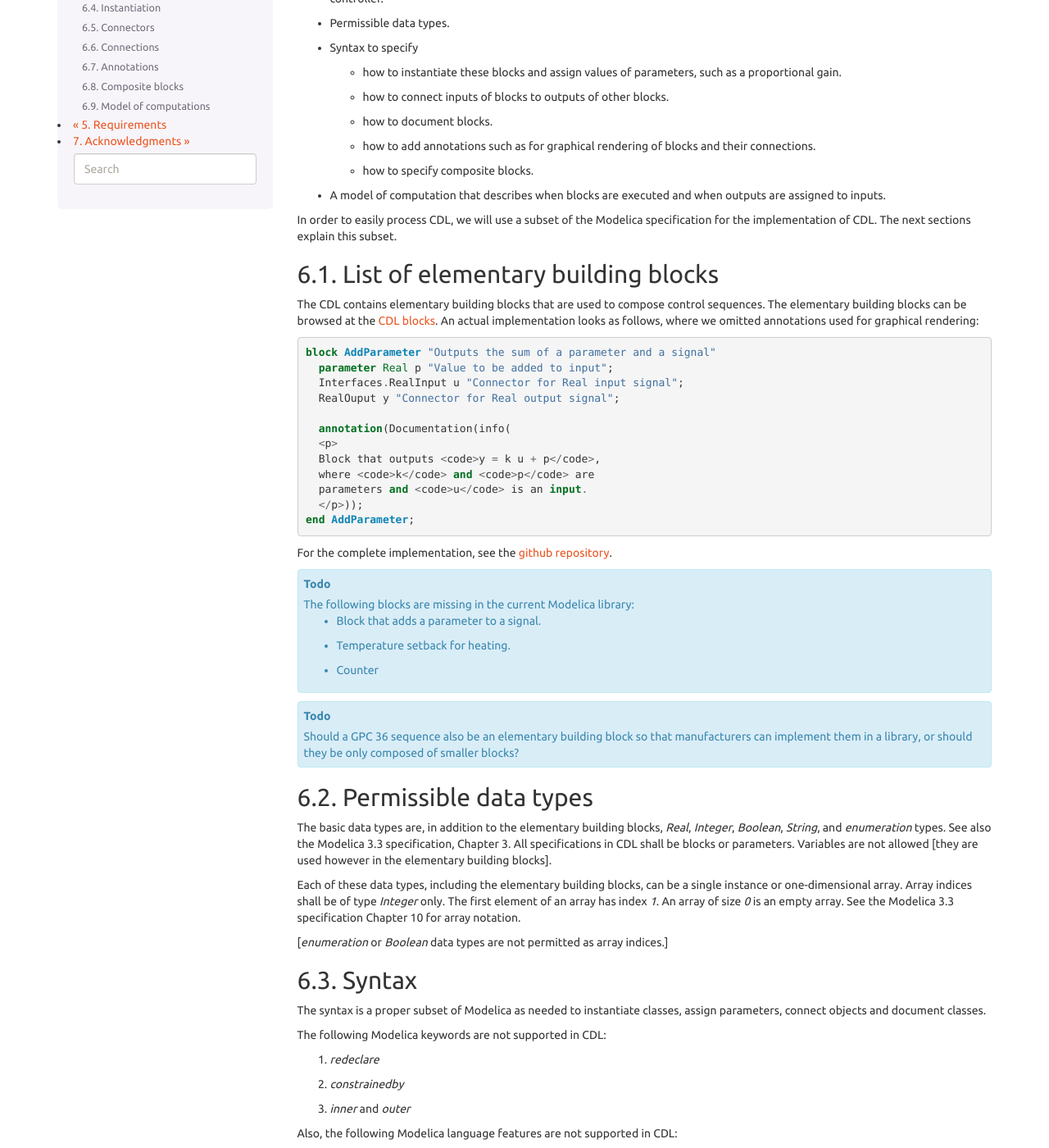
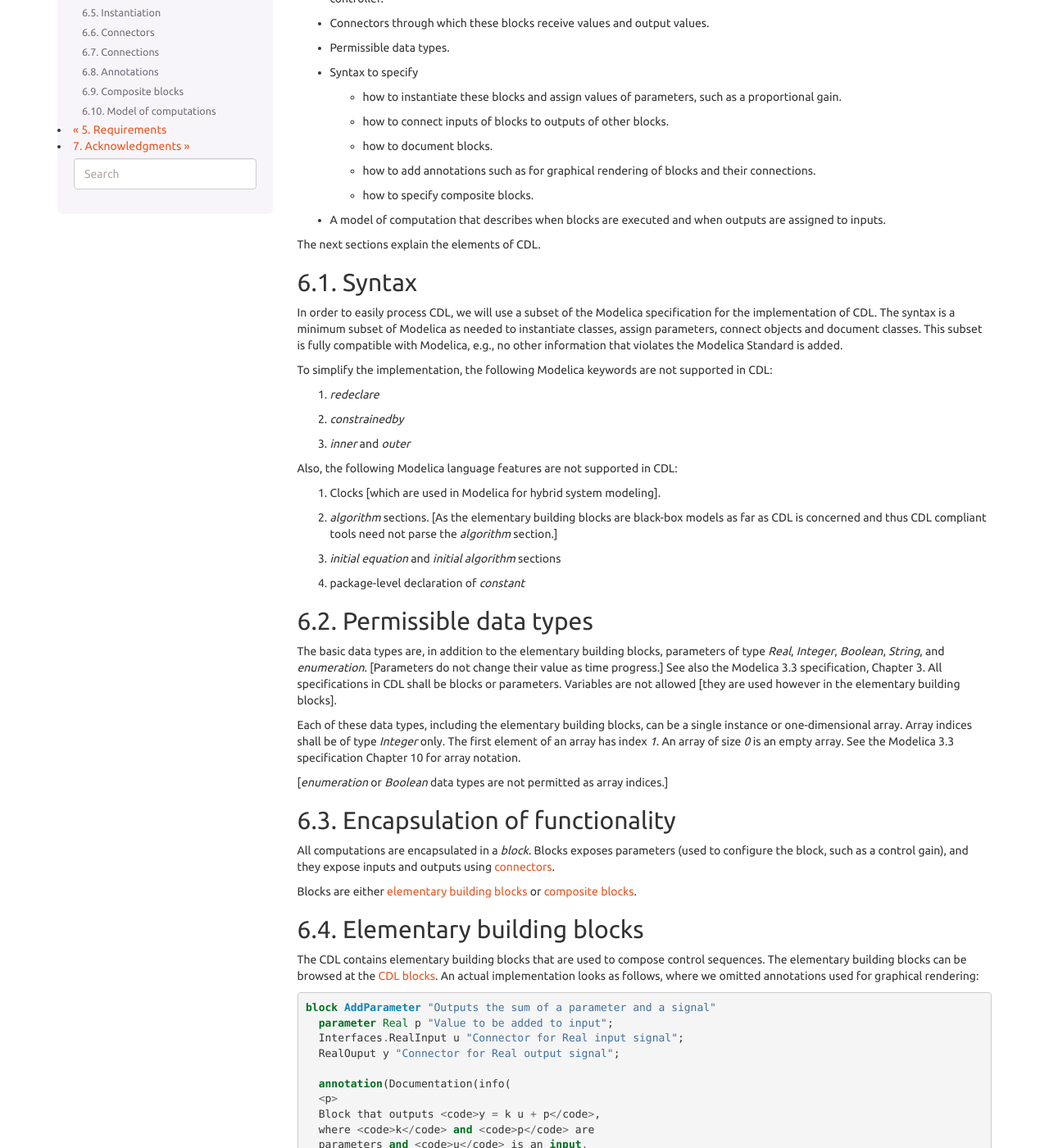
Before and after one commit to lbl-srg/obc, a Sphinx documentation site: the page built from specification/source/specification.rst, in a window 1280 px wide and 1400 px high, scrolled down 234 px. Shown: the whole window at 82% size. Built offline with Sphinx 7.4.7, drawn with Linux system fonts in a browser that asks for light colours; some of the changed text lies outside the part shown.

Commit message:
Updated the specification

```diff
--- a/specification/source/conf.py
+++ b/specification/source/conf.py
@@ -127,7 +127,8 @@ html_theme_options = {
     # Note the "1" or "True" value above as the third argument to indicate
     # an arbitrary url.
     'navbar_links': [
-        ("Index", "index"),
+        ("Home", "http://obc.lbl.gov", True),
+        ("Table of Contents", "index"),
 #        ("Download", "download"),
 #        ("Python", "http://simulationresearch.lbl.gov/modelica/buildingspy", True),
 #        ("Development", "https://github.com/lbl-srg/modelica-buildings", True),
--- a/specification/source/specification.rst
+++ b/specification/source/specification.rst
@@ -10,6 +10,7 @@ The CDL constists of the following elements:
 
 * A list of elementary control blocks, such as a block that adds two signals and outputs the sum,
   or a block that represents a PID controller.
+* Connectors through which these blocks receive values and output values.
 * Permissible data types.
 * Syntax to specify
 
@@ -23,11 +24,73 @@ The CDL constists of the following elements:
 * A model of computation that describes when blocks are executed and when
   outputs are assigned to inputs.
 
+The next sections explain the elements of CDL.
+
+
+Syntax
+^^^^^^
+
 In order to easily process CDL, we will use a subset of the Modelica specification
-for the implementation of CDL. The next sections explain this subset.
+for the implementation of CDL.
+The syntax is a minimum subset of Modelica as needed to instantiate
+classes, assign parameters, connect objects and document classes.
+This subset is fully compatible with Modelica, e.g., no other information that
+violates the Modelica Standard is added.
 
-List of elementary building blocks
-^^^^^^^^^^^^^^^^^^^^^^^^^^^^^^^^^^
+To simplify the implementation, the following Modelica keywords are not supported in CDL:
+
+#. `redeclare`
+#. `constrainedby`
+#. `inner` and `outer`
+
+Also, the following Modelica language features are not supported in CDL:
+
+#. Clocks [which are used in Modelica for hybrid system modeling].
+#. `algorithm` sections. [As the elementary building blocks are black-box
+   models as far as CDL is concerned and thus CDL compliant tools need
+   not parse the `algorithm` section.]
+#. `initial equation` and `initial algorithm` sections
+#. package-level declaration of `constant`
+
+
+Permissible data types
+^^^^^^^^^^^^^^^^^^^^^^
+
+The basic data types are, in addition to the elementary building blocks,
+parameters of type
+`Real`, `Integer`, `Boolean`, `String`, and `enumeration`.
+[Parameters do not change their value as time progress.]
+See also the Modelica 3.3 specification, Chapter 3.
+All specifications in CDL shall be blocks or parameters.
+Variables are not allowed [they are used however in the elementary building blocks].
+
+Each of these data types, including the elementary building blocks,
+can be a single instance or one-dimensional array.
+Array indices shall be of type `Integer` only.
+The first element of an array has index `1`.
+An array of size `0` is an empty array.
+See the Modelica 3.3 specification Chapter 10 for array notation.
+
+[`enumeration` or `Boolean` data types are not permitted as array indices.]
+
+
+
+Encapsulation of functionality
+^^^^^^^^^^^^^^^^^^^^^^^^^^^^^^
+
+All computations are encapsulated in a `block`.
+Blocks exposes parameters (used to configure
+the block, such as a control gain), and they
+expose inputs and outputs using connectors_.
+
+Blocks are either `elementary building blocks`_
+or `composite blocks`_.
+
+
+.. _sec_ele_bui_blo:
+
+Elementary building blocks
+^^^^^^^^^^^^^^^^^^^^^^^^^^
 
 The CDL contains elementary building blocks that are used to compose
 control sequences. The elementary building blocks can be
@@ -68,46 +131,6 @@ the
    that manufacturers can implement them in a library, or should
    they be only composed of smaller blocks?
 
-
-Permissible data types
-^^^^^^^^^^^^^^^^^^^^^^
-
-The basic data types are, in addition to the elementary building blocks,
-`Real`, `Integer`, `Boolean`, `String`, and `enumeration` types.
-See also the Modelica 3.3 specification, Chapter 3.
-All specifications in CDL shall be blocks or parameters.
-Variables are not allowed [they are used however in the elementary building blocks].
-
-Each of these data types, including the elementary building blocks,
-can be a single instance or one-dimensional array.
-Array indices shall be of type `Integer` only.
-The first element of an array has index `1`.
-An array of size `0` is an empty array.
-See the Modelica 3.3 specification Chapter 10 for array notation.
-
-[`enumeration` or `Boolean` data types are not permitted as array indices.]
-
-
-Syntax
-^^^^^^
-
-The syntax is a proper subset of Modelica as needed to instantiate
-classes, assign parameters, connect objects and document classes.
-
-The following Modelica keywords are not supported in CDL:
-
-#. `redeclare`
-#. `constrainedby`
-#. `inner` and `outer`
-
-Also, the following Modelica language features are not supported in CDL:
-
-#. Clocks [which are used in Modelica for hybrid system modeling].
-#. `algorithm` sections. [As the elementary building blocks are black-box
-   models as far as CDL is concerned and thus CDL compliant tools need
-   not parse the `algorithm` section.]
-#. `initial equation` and `initial algorithm` sections
-#. package-level declaration of `constant`
 
 Instantiation
 ^^^^^^^^^^^^^
@@ -196,13 +219,11 @@ The order of the connections and the order of the arguments in the
 
 .. code-block:: modelica
 
-   Continuous.Timer timer "Timer";
+   Continuous.Max maxValue "Output maximum value";
    Continous.Gain gain(k=60) "Gain";
 
    equation
-     connect(gain.u, timer.y);
-   // fixme: need to replace signals with signals from OpenBuildingControl
-
+     connect(gain.u, maxValue.y);
 ]
 
 Signals shall be connected using a `connect` statement;
```
Also changed, not shown: other parts of specification/source/specification.rst (+2 -0 lines), specification/source/img/specification/CustomPWithLimiter.png (deleted), specification/source/img/specification/CustomPWithLimiter.svg, 3 other files.
